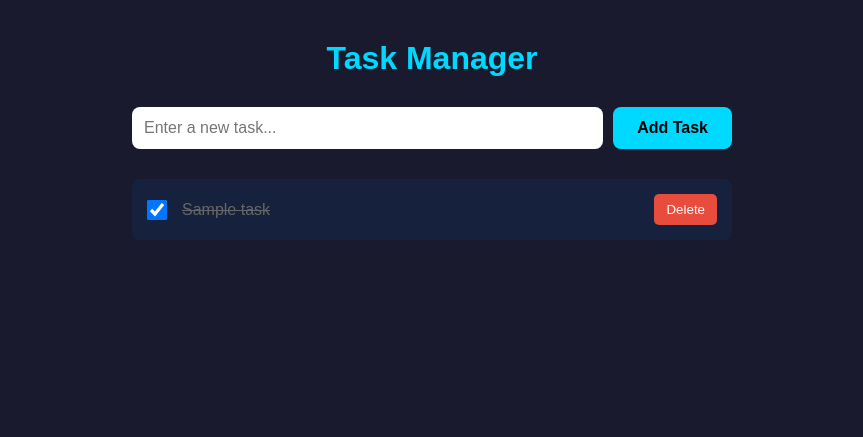
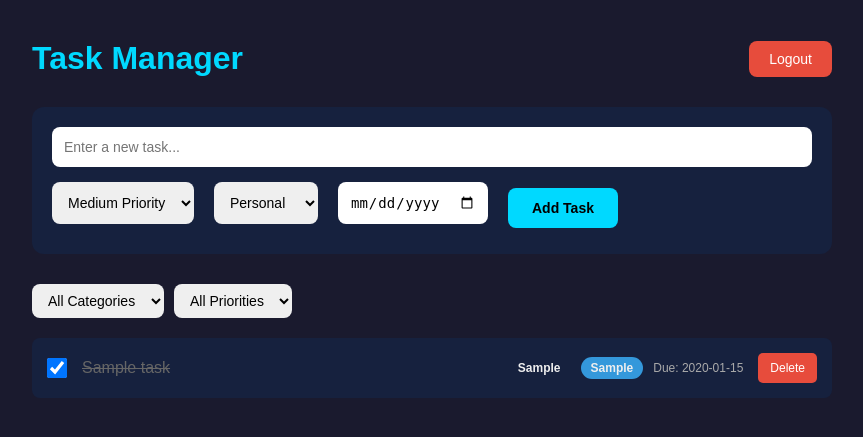
Before and after one commit to katemanu/docker-task-manager, a Flask app: page / in a window 1280 px wide. Shown: the top 437 px of the page, without its empty margins (208-1071 px from the left). Run offline with Flask 3, Linux system fonts and the light colour scheme; a user stored in the database is signed in; tables that the repository leaves empty hold one stand-in row (values such as "Sample post").

Commit message:
Phase 3: Added priority, category, due dates, and filters

```diff
--- a/app/main.py
+++ b/app/main.py
@@ -36,6 +36,9 @@ class Task(Base):
     title = Column(String(200), nullable=False)
     completed = Column(Boolean, default=False)
     user_id = Column(Integer, ForeignKey('users.id'), nullable=False)
+    priority = Column(String(20), default='medium')
+    category = Column(String(50), default='personal')
+    due_date = Column(String(20), nullable=True)
 
 
 # Create tables
@@ -130,7 +133,14 @@ def health():
 def get_tasks():
     session = Session()
     tasks = session.query(Task).filter_by(user_id=current_user.id).all()
-    result = [{"id": t.id, "title": t.title, "completed": t.completed} for t in tasks]
+    result = [{
+        "id": t.id,
+        "title": t.title,
+        "completed": t.completed,
+        "priority": t.priority,
+        "category": t.category,
+        "due_date": t.due_date
+    } for t in tasks]
     session.close()
     return jsonify({"tasks": result})
 
@@ -144,10 +154,23 @@ def create_task():
         return jsonify({"error": "Title is required"}), 400
 
     session = Session()
-    task = Task(title=data['title'], user_id=current_user.id)
+    task = Task(
+        title=data['title'],
+        user_id=current_user.id,
+        priority=data.get('priority', 'medium'),
+        category=data.get('category', 'personal'),
+        due_date=data.get('due_date')
+    )
     session.add(task)
     session.commit()
-    result = {"id": task.id, "title": task.title, "completed": task.completed}
+    result = {
+        "id": task.id,
+        "title": task.title,
+        "completed": task.completed,
+        "priority": task.priority,
+        "category": task.category,
+        "due_date": task.due_date
+    }
     session.close()
 
     return jsonify({"task": result}), 201
@@ -164,7 +187,46 @@ def toggle_task(task_id):
 
     task.completed = not task.completed
     session.commit()
-    result = {"id": task.id, "title": task.title, "completed": task.completed}
+    result = {
+        "id": task.id,
+        "title": task.title,
+        "completed": task.completed,
+        "priority": task.priority,
+        "category": task.category,
+        "due_date": task.due_date
+    }
+    session.close()
+    return jsonify({"task": result})
+
+
+@app.route('/tasks/<int:task_id>', methods=['PUT'])
+@login_required
+def update_task(task_id):
+    data = request.get_json()
+    session = Session()
+    task = session.query(Task).filter_by(id=task_id, user_id=current_user.id).first()
+    if not task:
+        session.close()
+        return jsonify({"error": "Task not found"}), 404
+
+    if 'title' in data:
+        task.title = data['title']
+    if 'priority' in data:
+        task.priority = data['priority']
+    if 'category' in data:
+        task.category = data['category']
+    if 'due_date' in data:
+        task.due_date = data['due_date']
+
+    session.commit()
+    result = {
+        "id": task.id,
+        "title": task.title,
+        "completed": task.completed,
+        "priority": task.priority,
+        "category": task.category,
+        "due_date": task.due_date
+    }
     session.close()
     return jsonify({"task": result})
 
--- a/app/templates/index.html
+++ b/app/templates/index.html
@@ -7,66 +7,124 @@
     <style>
         * { margin: 0; padding: 0; box-sizing: border-box; }
         body { font-family: Arial, sans-serif; background: #1a1a2e; color: #eee; min-height: 100vh; padding: 40px 20px; }
-        .container { max-width: 600px; margin: 0 auto; }
-        h1 { text-align: center; margin-bottom: 30px; color: #00d9ff; }
-        .add-task { display: flex; gap: 10px; margin-bottom: 30px; }
-        .add-task input { flex: 1; padding: 12px; border: none; border-radius: 8px; font-size: 16px; }
-        .add-task button { padding: 12px 24px; background: #00d9ff; border: none; border-radius: 8px; font-size: 16px; cursor: pointer; font-weight: bold; }
+        .container { max-width: 800px; margin: 0 auto; }
+        header { display: flex; justify-content: space-between; align-items: center; margin-bottom: 30px; }
+        h1 { color: #00d9ff; }
+        .logout-btn { background: #e74c3c; border: none; padding: 10px 20px; border-radius: 8px; color: white; cursor: pointer; font-size: 14px; }
+        .logout-btn:hover { background: #c0392b; }
+        .add-task { background: #16213e; padding: 20px; border-radius: 12px; margin-bottom: 30px; }
+        .add-task input, .add-task select { padding: 12px; border: none; border-radius: 8px; font-size: 14px; margin-right: 10px; margin-bottom: 10px; }
+        .add-task input[type="text"] { width: 100%; margin-bottom: 15px; }
+        .add-task .row { display: flex; flex-wrap: wrap; gap: 10px; align-items: center; }
+        .add-task button { padding: 12px 24px; background: #00d9ff; border: none; border-radius: 8px; font-size: 14px; cursor: pointer; font-weight: bold; }
         .add-task button:hover { background: #00b8d9; }
-        .task { background: #16213e; padding: 15px; border-radius: 8px; margin-bottom: 10px; display: flex; align-items: center; gap: 15px; }
-        .task.completed span { text-decoration: line-through; color: #666; }
+        .filters { display: flex; gap: 10px; margin-bottom: 20px; flex-wrap: wrap; }
+        .filters select { padding: 8px 12px; border: none; border-radius: 8px; font-size: 14px; }
+        .task { background: #16213e; padding: 15px; border-radius: 8px; margin-bottom: 10px; display: flex; align-items: center; gap: 15px; flex-wrap: wrap; }
+        .task.completed .task-title { text-decoration: line-through; color: #666; }
         .task input[type="checkbox"] { width: 20px; height: 20px; cursor: pointer; }
-        .task span { flex: 1; font-size: 16px; }
-        .task button { background: #e74c3c; border: none; padding: 8px 12px; border-radius: 5px; color: white; cursor: pointer; }
+        .task-title { flex: 1; font-size: 16px; min-width: 150px; }
+        .task-meta { display: flex; gap: 10px; align-items: center; flex-wrap: wrap; }
+        .badge { padding: 4px 10px; border-radius: 12px; font-size: 12px; font-weight: bold; }
+        .priority-high { background: #e74c3c; }
+        .priority-medium { background: #f39c12; }
+        .priority-low { background: #27ae60; }
+        .category-badge { background: #3498db; }
+        .due-date { color: #aaa; font-size: 12px; }
+        .due-date.overdue { color: #e74c3c; }
+        .task button { background: #e74c3c; border: none; padding: 8px 12px; border-radius: 5px; color: white; cursor: pointer; font-size: 12px; }
         .task button:hover { background: #c0392b; }
         .empty { text-align: center; color: #666; padding: 40px; }
     </style>
 </head>
 <body>
     <div class="container">
-        <h1>Task Manager</h1>
+        <header>
+            <h1>Task Manager</h1>
+            <button class="logout-btn" onclick="logout()">Logout</button>
+        </header>
         <div class="add-task">
             <input type="text" id="taskInput" placeholder="Enter a new task..." onkeypress="if(event.key==='Enter')addTask()">
-            <button onclick="addTask()">Add Task</button>
+            <div class="row">
+                <select id="priorityInput">
+                    <option value="low">Low Priority</option>
+                    <option value="medium" selected>Medium Priority</option>
+                    <option value="high">High Priority</option>
+                </select>
+                <select id="categoryInput">
+                    <option value="personal">Personal</option>
+                    <option value="work">Work</option>
+                    <option value="shopping">Shopping</option>
+                    <option value="health">Health</option>
+                    <option value="finance">Finance</option>
+                </select>
+                <input type="date" id="dueDateInput">
+                <button onclick="addTask()">Add Task</button>
+            </div>
+        </div>
+        <div class="filters">
+            <select id="filterCategory" onchange="loadTasks()">
+                <option value="">All Categories</option>
+                <option value="personal">Personal</option>
+                <option value="work">Work</option>
+                <option value="shopping">Shopping</option>
+                <option value="health">Health</option>
+                <option value="finance">Finance</option>
+            </select>
+            <select id="filterPriority" onchange="loadTasks()">
+                <option value="">All Priorities</option>
+                <option value="high">High</option>
+                <option value="medium">Medium</option>
+                <option value="low">Low</option>
+            </select>
         </div>
         <div id="taskList"></div>
     </div>
     <script>
         async function loadTasks() {
             const res = await fetch('/tasks');
+            if (res.status === 401) { window.location.href = '/login'; return; }
             const data = await res.json();
             const list = document.getElementById('taskList');
-            if (data.tasks.length === 0) {
-                list.innerHTML = '<div class="empty">No tasks yet. Add one above!</div>';
-                return;
-            }
-            list.innerHTML = data.tasks.map(task => `
-                <div class="task ${task.completed ? 'completed' : ''}">
+            const filterCategory = document.getElementById('filterCategory').value;
+            const filterPriority = document.getElementById('filterPriority').value;
+            let tasks = data.tasks;
+            if (filterCategory) { tasks = tasks.filter(t => t.category === filterCategory); }
+            if (filterPriority) { tasks = tasks.filter(t => t.priority === filterPriority); }
+            if (tasks.length === 0) { list.innerHTML = '<div class="empty">No tasks yet. Add one above!</div>'; return; }
+            const today = new Date().toISOString().split('T')[0];
+            list.innerHTML = tasks.map(task => {
+                const isOverdue = task.due_date && task.due_date < today && !task.completed;
+                return `<div class="task ${task.completed ? 'completed' : ''}">
                     <input type="checkbox" ${task.completed ? 'checked' : ''} onchange="toggleTask(${task.id})">
-                    <span>${task.title}</span>
+                    <span class="task-title">${task.title}</span>
+                    <div class="task-meta">
+                        <span class="badge priority-${task.priority}">${task.priority}</span>
+                        <span class="badge category-badge">${task.category}</span>
+                        ${task.due_date ? `<span class="due-date ${isOverdue ? 'overdue' : ''}">Due: ${task.due_date}</span>` : ''}
+                    </div>
                     <button onclick="deleteTask(${task.id})">Delete</button>
-                </div>
-            `).join('');
+                </div>`;
+            }).join('');
         }
         async function addTask() {
             const input = document.getElementById('taskInput');
+            const priority = document.getElementById('priorityInput').value;
+            const category = document.getElementById('categoryInput').value;
+            const dueDate = document.getElementById('dueDateInput').value;
             if (!input.value.trim()) return;
             await fetch('/tasks', {
                 method: 'POST',
                 headers: { 'Content-Type': 'application/json' },
-                body: JSON.stringify({ title: input.value })
+                body: JSON.stringify({ title: input.value, priority: priority, category: category, due_date: dueDate || null })
             });
             input.value = '';
+            document.getElementById('dueDateInput').value = '';
             loadTasks();
         }
-        async function toggleTask(id) {
-            await fetch(`/tasks/${id}/toggle`, { method: 'PUT' });
-            loadTasks();
-        }
-        async function deleteTask(id) {
-            await fetch(`/tasks/${id}`, { method: 'DELETE' });
-            loadTasks();
-        }
+        async function toggleTask(id) { await fetch(`/tasks/${id}/toggle`, { method: 'PUT' }); loadTasks(); }
+        async function deleteTask(id) { await fetch(`/tasks/${id}`, { method: 'DELETE' }); loadTasks(); }
+        async function logout() { await fetch('/api/logout', { method: 'POST' }); window.location.href = '/login'; }
         loadTasks();
     </script>
 </body>
```
